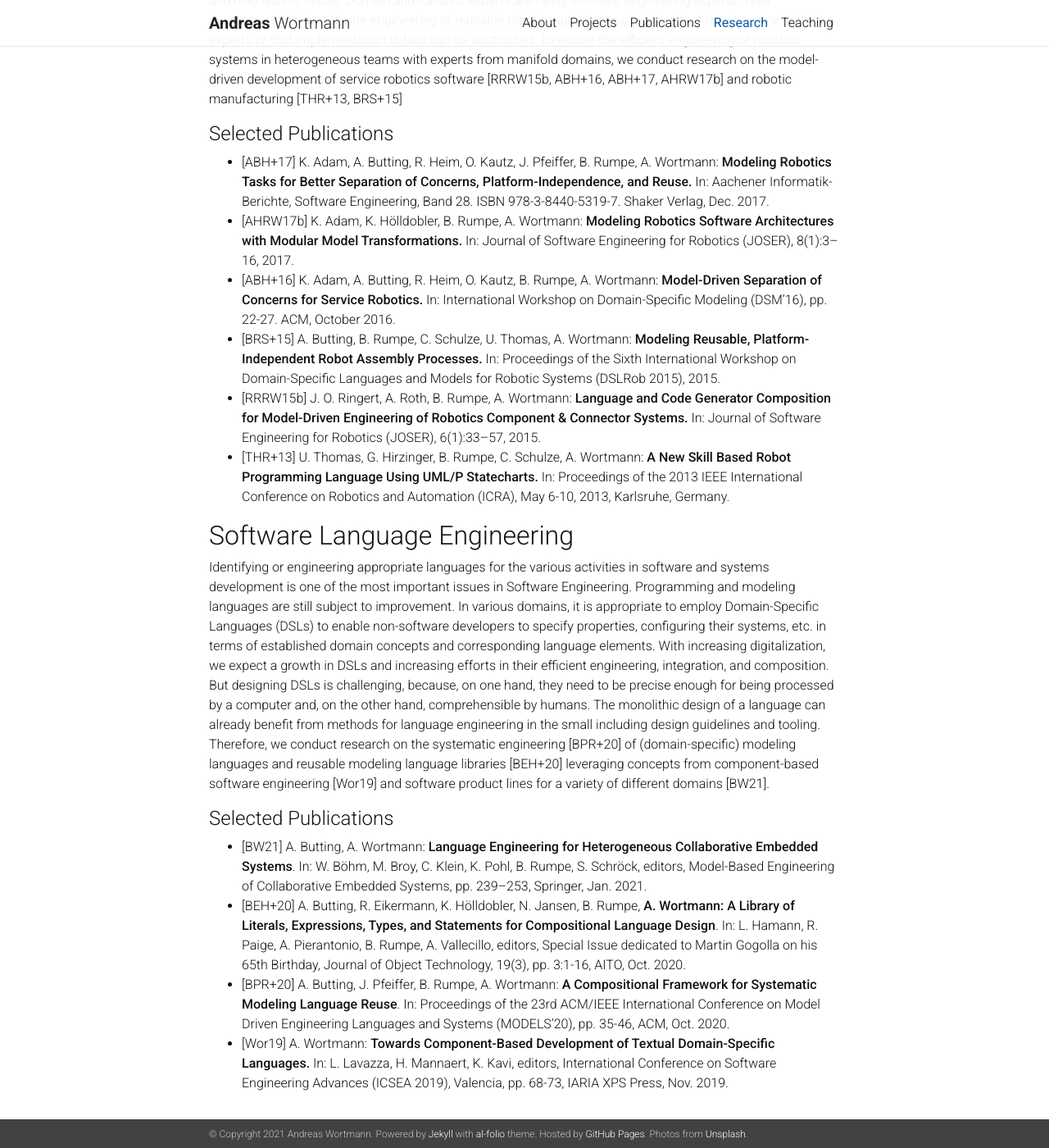
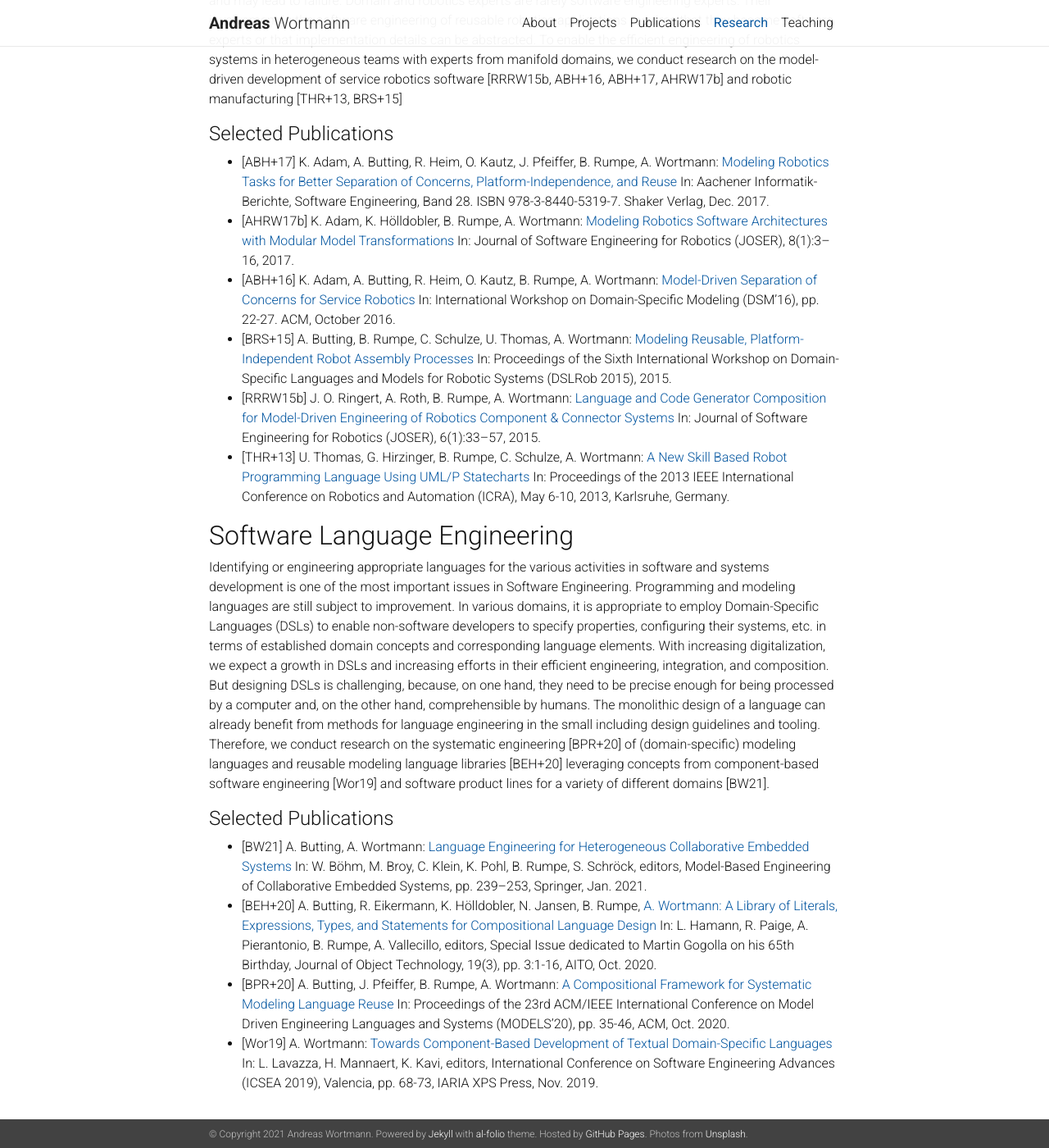
Before and after one commit to awortmann/awortmann.github.io, a Jekyll site: the page built from _pages/research.md, in a window 1280 px wide and 1400 px high, scrolled down 2008 px. Shown: the whole window at 82% size. Built offline with Jekyll 4.4.1, drawn with Linux system fonts in a browser that asks for light colours; nearby versions of some CDN libraries; a style sheet for code colours, icons or effects is not loaded; some of the changed lines change nothing that is shown; some of the changed text lies outside the part shown.

Commit message:
Minor update

```diff
--- a/_pages/research.md
+++ b/_pages/research.md
@@ -15,14 +15,14 @@ Developing software for automotive systems has become increasingly complex. Soph
 #### Selected Publications
 
 - [BBD+21] B. Böhm, W. Böhm, M. Daun, A. Hayward, S. Kranz, N. Regnat, S. Schröck, I. Stierand, A. Vogelsang, J. Vollmar, S. Voss, T. Weyer, A. Wortmann:
-**Engineering of Collaborative Embedded Systems**. In: W. Böhm, M. Broy, C. Klein, K. Pohl, B. Rumpe, S. Schröck, editors, Model-Based Engineering of Collaborative Embedded Systems, pp. 15–48, Springer, Jan. 2021.
-- [DRW+20] I. Drave, B. Rumpe, A. Wortmann, J. Berroth, G. Hoepfner, G. Jacobs, K. Spuetz, T. Zerwas, C. Guist, J. Kohl: **Modeling Mechanical Functional Architectures in SysML**. In: Proceedings of the 23rd ACM/IEEE International Conference on Model Driven Engineering Languages and Systems (MODELS'20), pp. 79-89, ACM, Oct. 2020.
-- [KRW20] O. Kautz, B. Rumpe, A. Wortmann: **Automated semantics-preserving parallel decomposition of finite component and connector architectures**.
+[Engineering of Collaborative Embedded Systems](../downloads/paper/2021/Engineering-of-Collaborative-Embedded-Systems.pdf). In: W. Böhm, M. Broy, C. Klein, K. Pohl, B. Rumpe, S. Schröck, editors, Model-Based Engineering of Collaborative Embedded Systems, pp. 15–48, Springer, Jan. 2021.
+- [DRW+20] I. Drave, B. Rumpe, A. Wortmann, J. Berroth, G. Hoepfner, G. Jacobs, K. Spuetz, T. Zerwas, C. Guist, J. Kohl: [Modeling Mechanical Functional Architectures in SysML](../downloads/paper/2020/Modeling-Mechanical-Functional-Architectures-in-SysML.pdf). In: Proceedings of the 23rd ACM/IEEE International Conference on Model Driven Engineering Languages and Systems (MODELS'20), pp. 79-89, ACM, Oct. 2020.
+- [KRW20] O. Kautz, B. Rumpe, A. Wortmann: [Automated semantics-preserving parallel decomposition of finite component and connector architectures](../downloads/paper/2020/Automated-semantics-preserving-parallel-decomposition-of-finite-component-and-connector-architectures.pdf).
 In: Automated Software Engineering Journal, 27, pp. 119-151, Springer, April 2020.
 - [KRSW20] J. C. Kirchhof, B. Rumpe, D. Schmalzing, A. Wortmann:
-**Structurally Evolving Component-Port-Connector Architectures of Centrally Controlled Systems**. In: M. Cordy, M. Acher, D. Beuche, G. Saake, editors, International Working Conference on Variability Modelling of Software-Intensive Systems (VAMOS'20), Magdeburg, article 23, ACM, Feb. 2020.
-- [BKRW19] A. Butting, O. Kautz, B. Rumpe, A. Wortmann: **Continuously Analyzing Finite, Message-Driven, Time-Synchronous Component &amp; Connector Systems During Architecture Evolution**. In: P. Pelliccione, J. Bosch, M. Marija, editors, Journal of Systems and Software (JSS), 149, pp. 437-461, Elsevier, March 2019.
-- [DGH+19] I. Drave, T. Greifenberg, S. Hillemacher, S. Kriebel, E. Kusmenko, M. Markthaler, P. Orth, K. S. Salman, J. Richenhagen, B. Rumpe, C. Schulze, M. von Wenckstern, A. Wortmann: **SMArDT Modeling for Automotive Software Testing**. In: R. Buyya, J. Bishop, K. Cooper, R. Jonas, A. Poggi, S. Srirama, editors, Software: Practice and Experience, 49(2):301-328, Wiley Online Library, Feb. 2019.
+[Structurally Evolving Component-Port-Connector Architectures of Centrally Controlled Systems](../downloads/paper/2020/Structurally-Evolving-Component-Port-Connector-Architectures-of-Centrally-Controlled-Systems.pdf). In: M. Cordy, M. Acher, D. Beuche, G. Saake, editors, International Working Conference on Variability Modelling of Software-Intensive Systems (VAMOS'20), Magdeburg, article 23, ACM, Feb. 2020.
+- [BKRW19] A. Butting, O. Kautz, B. Rumpe, A. Wortmann: [Continuously Analyzing Finite, Message-Driven, Time-Synchronous Component &amp; Connector Systems During Architecture Evolution](../downloads/paper/2019/Continuously-Analyzing-Finite-Message-Driven-Time-Synchronous-Component-and-Connector-Systems-During-Architecture-Evolution.pdf). In: P. Pelliccione, J. Bosch, M. Marija, editors, Journal of Systems and Software (JSS), 149, pp. 437-461, Elsevier, March 2019.
+- [DGH+19] I. Drave, T. Greifenberg, S. Hillemacher, S. Kriebel, E. Kusmenko, M. Markthaler, P. Orth, K. S. Salman, J. Richenhagen, B. Rumpe, C. Schulze, M. von Wenckstern, A. Wortmann: [SMArDT Modeling for Automotive Software Testing](../downloads/paper/2019/SMArDT-modeling-for-automotive-software-testing.pdf). In: R. Buyya, J. Bishop, K. Cooper, R. Jonas, A. Poggi, S. Srirama, editors, Software: Practice and Experience, 49(2):301-328, Wiley Online Library, Feb. 2019.
 
 ## Modeling in Industry 4.0 &amp; Digital Twins
 
@@ -30,13 +30,13 @@ Industry 4.0, the fourth industrial revolution, raises new challenges for future
 
 #### Selected Publications
 
-- [BDH+20] P. Bibow, M. Dalibor, C. Hopmann, B. Mainz, B. Rumpe, D. Schmalzing, M. Schmitz, A. Wortmann: [Model-Driven Development of a Digital Twin for Injection Molding](../downloads/paper/2020/Model-Driven-Development-of-a-Digital-Twin-for-Injection-Molding.pdf). In: S. Dustdar, E. Yu, C. Salinesi, D. Rieu, V. Pant, editors, International Conference on Advanced Information Systems Engineering (CAiSE'20), pp. 85-100, Grenoble, Springer International Publishing, June 2020.
+- [BDH+20] P. Bibow, M. Dalibor, C. Hopmann, B. Mainz, B. Rumpe, D. Schmalzing, M. Schmitz, A. Wortmann: [Model-Driven Development of a Digital Twin for Injection Molding](../downloads/paper/2021/Model-Driven-Development-of-a-Digital-Twin-for-Injection-Molding.pdf). In: S. Dustdar, E. Yu, C. Salinesi, D. Rieu, V. Pant, editors, International Conference on Advanced Information Systems Engineering (CAiSE'20), pp. 85-100, Grenoble, Springer International Publishing, June 2020.
 - [DMR+20] M. Dalibor, J. Michael, B. Rumpe, S. Varga, A. Wortmann:
 [Towards a Model-Driven Architecture for Interactive Digital Twin Cockpits](../downloads/paper/2020/Towards-a-Model-Driven-Architecture-for-Interactive-Digital-Twin-Cockpits.pdf).
 In: G. Dobbie, U. Frank, G. Kappel, S. Liddle, H. Mayr, editors, Conceptual Modeling, pp. 377-387, Springer, Oct. 2020.
-- [KMR+20] J. C. Kirchhof, J. Michael, B. Rumpe, S. Varga, A. Wortmann: [Model-Driven Digital Twin Construction: Synthesizing the Integration of Cyber-Physical Systems with Their Information Systems](Model-driven-Digital-Twin-Construction-Synthesizing-the-Integration-of-Cyber-Physical-Systems-with-Their-Information-Systems.pdf). In: Proceedings of the 23rd ACM/IEEE International Conference on Model Driven Engineering Languages and Systems (MODELS'20), pp. 90-101, ACM, Oct. 2020.
-- [SHH+20] G. Schuh, C. Häfner, C. Hopmann, B. Rumpe, M. Brockmann, A. Wortmann, J. Maibaum, M. Dalibor, P. Bibow, P. Sapel, M. Kröger: **Effizientere Produktion mit Digitalen Schatten.** In: W. Bauer, W. Volk, M. Zäh, editors, ZWF Zeitschrift für wirtschaftlichen Fabrikbetrieb 115 (special), pp. 105-107, Carl Hanser Verlag, Munich, April 2020.
-- [WBCW20] A. Wortmann, O. Barais, B. Combemale, M. Wimmer: [Modeling Languages in Industry 4.0: an Extended Systematic Mapping Study](Modeling-languages-in-Industry-4-0-an-extended-systematic-mapping-study.pdf). In: J. Gray and V. Kulkarni, editors, Software and Systems Modeling, 19(1), pp. 67-94, Springer, Jan. 2020.
+- [KMR+20] J. C. Kirchhof, J. Michael, B. Rumpe, S. Varga, A. Wortmann: [Model-Driven Digital Twin Construction: Synthesizing the Integration of Cyber-Physical Systems with Their Information Systems](../downloads/paper/2020/Model-driven-Digital-Twin-Construction-Synthesizing-the-Integration-of-Cyber-Physical-Systems-with-Their-Information-Systems.pdf). In: Proceedings of the 23rd ACM/IEEE International Conference on Model Driven Engineering Languages and Systems (MODELS'20), pp. 90-101, ACM, Oct. 2020.
+- [SHH+20] G. Schuh, C. Häfner, C. Hopmann, B. Rumpe, M. Brockmann, A. Wortmann, J. Maibaum, M. Dalibor, P. Bibow, P. Sapel, M. Kröger: Effizientere Produktion mit Digitalen Schatten. In: W. Bauer, W. Volk, M. Zäh, editors, ZWF Zeitschrift für wirtschaftlichen Fabrikbetrieb 115 (special), pp. 105-107, Carl Hanser Verlag, Munich, April 2020.
+- [WBCW20] A. Wortmann, O. Barais, B. Combemale, M. Wimmer: [Modeling Languages in Industry 4.0: an Extended Systematic Mapping Study](../downloads/paper/2020/Modeling-languages-in-Industry-4-0-an-extended-systematic-mapping-study.pdf). In: J. Gray and V. Kulkarni, editors, Software and Systems Modeling, 19(1), pp. 67-94, Springer, Jan. 2020.
 
 ## Robotics
 
@@ -44,12 +44,12 @@ Deploying robotics applications requires expertise from multiple domains, includ
 
 #### Selected Publications
 
-- [ABH+17] K. Adam, A. Butting, R. Heim, O. Kautz, J. Pfeiffer, B. Rumpe, A. Wortmann: **Modeling Robotics Tasks for Better Separation of Concerns, Platform-Independence, and Reuse.** In: Aachener Informatik-Berichte, Software Engineering, Band 28. ISBN 978-3-8440-5319-7. Shaker Verlag, Dec. 2017.
-- [AHRW17b] K. Adam, K. Hölldobler, B. Rumpe, A. Wortmann: **Modeling Robotics Software Architectures with Modular Model Transformations.** In: Journal of Software Engineering for Robotics (JOSER), 8(1):3–16, 2017.
-- [ABH+16] K. Adam, A. Butting, R. Heim, O. Kautz, B. Rumpe, A. Wortmann: **Model-Driven Separation of Concerns for Service Robotics.** In: International Workshop on Domain-Specific Modeling (DSM'16), pp. 22-27. ACM, October 2016.
-- [BRS+15] A. Butting, B. Rumpe, C. Schulze, U. Thomas, A. Wortmann: **Modeling Reusable, Platform-Independent Robot Assembly Processes.** In: Proceedings of the Sixth International Workshop on Domain-Specific Languages and Models for Robotic Systems (DSLRob 2015), 2015.
-- [RRRW15b] J. O. Ringert, A. Roth, B. Rumpe, A. Wortmann: **Language and Code Generator Composition for Model-Driven Engineering of Robotics Component & Connector Systems.** In: Journal of Software Engineering for Robotics (JOSER), 6(1):33–57, 2015.
-- [THR+13] U. Thomas, G. Hirzinger, B. Rumpe, C. Schulze, A. Wortmann: **A New Skill Based Robot Programming Language Using UML/P Statecharts.** In: Proceedings of the 2013 IEEE International Conference on Robotics and Automation (ICRA), May 6-10, 2013, Karlsruhe, Germany.
+- [ABH+17] K. Adam, A. Butting, R. Heim, O. Kautz, J. Pfeiffer, B. Rumpe, A. Wortmann: [Modeling Robotics Tasks for Better Separation of Concerns, Platform-Independence, and Reuse](https://www.se-rwth.de/publications/Modeling-Robotics-Tasks-for-Better-Separation-of-Concerns-Platform-Independence-and-Reuse.pdf) In: Aachener Informatik-Berichte, Software Engineering, Band 28. ISBN 978-3-8440-5319-7. Shaker Verlag, Dec. 2017.
+- [AHRW17b] K. Adam, K. Hölldobler, B. Rumpe, A. Wortmann: [Modeling Robotics Software Architectures with Modular Model Transformations](../downloads/paper/2017/Modeling-Robotics-Software-Architectures-with-Modular-Model-Transformations.pdf) In: Journal of Software Engineering for Robotics (JOSER), 8(1):3–16, 2017.
+- [ABH+16] K. Adam, A. Butting, R. Heim, O. Kautz, B. Rumpe, A. Wortmann: [Model-Driven Separation of Concerns for Service Robotics](../downloads/paper/2016/Modeling-Robotics-Software-Architectures-with-Modular-Model-Transformations.pdf) In: International Workshop on Domain-Specific Modeling (DSM'16), pp. 22-27. ACM, October 2016.
+- [BRS+15] A. Butting, B. Rumpe, C. Schulze, U. Thomas, A. Wortmann: [Modeling Reusable, Platform-Independent Robot Assembly Processes](../downloads/paper/2015/Modeling-Reusable-Platform-Independent-Robot-Assembly-Processes.pdf) In: Proceedings of the Sixth International Workshop on Domain-Specific Languages and Models for Robotic Systems (DSLRob 2015), 2015.
+- [RRRW15b] J. O. Ringert, A. Roth, B. Rumpe, A. Wortmann: [Language and Code Generator Composition for Model-Driven Engineering of Robotics Component & Connector Systems](../downloads/paper/2015/Language-and-Code-Generator-Composition-for-Model-Driven-Engineering-of-Robotics-Component-and-Connector-Systems.pdf) In: Journal of Software Engineering for Robotics (JOSER), 6(1):33–57, 2015.
+- [THR+13] U. Thomas, G. Hirzinger, B. Rumpe, C. Schulze, A. Wortmann: [A New Skill Based Robot Programming Language Using UML/P Statecharts](../downloads/paper/2013/A-New-Skill-Based-Robot-Programming-Language-Using-UML-P-Statecharts.pdf) In: Proceedings of the 2013 IEEE International Conference on Robotics and Automation (ICRA), May 6-10, 2013, Karlsruhe, Germany.
 
 ## Software Language Engineering
 
@@ -57,7 +57,7 @@ Identifying or engineering appropriate languages for the various activities in s
 
 #### Selected Publications
 
-- [BW21] A. Butting, A. Wortmann: **Language Engineering for Heterogeneous Collaborative Embedded Systems**. In: W. Böhm, M. Broy, C. Klein, K. Pohl, B. Rumpe, S. Schröck, editors, Model-Based Engineering of Collaborative Embedded Systems, pp. 239–253, Springer, Jan. 2021.
-- [BEH+20] A. Butting, R. Eikermann, K. Hölldobler, N. Jansen, B. Rumpe, **A. Wortmann: A Library of Literals, Expressions, Types, and Statements for Compositional Language Design**. In: L. Hamann, R. Paige, A. Pierantonio, B. Rumpe, A. Vallecillo, editors, Special Issue dedicated to Martin Gogolla on his 65th Birthday, Journal of Object Technology, 19(3), pp. 3:1-16, AITO, Oct. 2020.
-- [BPR+20] A. Butting, J. Pfeiffer, B. Rumpe, A. Wortmann: **A Compositional Framework for Systematic Modeling Language Reuse**. In: Proceedings of the 23rd ACM/IEEE International Conference on Model Driven Engineering Languages and Systems (MODELS'20), pp. 35-46, ACM, Oct. 2020.
-- [Wor19] A. Wortmann: **Towards Component-Based Development of Textual Domain-Specific Languages.** In: L. Lavazza, H. Mannaert, K. Kavi, editors, International Conference on Software Engineering Advances (ICSEA 2019), Valencia, pp. 68-73, IARIA XPS Press, Nov. 2019.
+- [BW21] A. Butting, A. Wortmann: [Language Engineering for Heterogeneous Collaborative Embedded Systems](../downloads/paper/2021/Language-Engineering-for-Heterogeneous-Collaborative-Embedded-Systems.pdf) In: W. Böhm, M. Broy, C. Klein, K. Pohl, B. Rumpe, S. Schröck, editors, Model-Based Engineering of Collaborative Embedded Systems, pp. 239–253, Springer, Jan. 2021.
+- [BEH+20] A. Butting, R. Eikermann, K. Hölldobler, N. Jansen, B. Rumpe, [A. Wortmann: A Library of Literals, Expressions, Types, and Statements for Compositional Language Design](../downloads/paper/2020/A-Library-of-Literals-Expressions-Types-and-Statements-for-Compositional-Language-Design.pdf) In: L. Hamann, R. Paige, A. Pierantonio, B. Rumpe, A. Vallecillo, editors, Special Issue dedicated to Martin Gogolla on his 65th Birthday, Journal of Object Technology, 19(3), pp. 3:1-16, AITO, Oct. 2020.
+- [BPR+20] A. Butting, J. Pfeiffer, B. Rumpe, A. Wortmann: [A Compositional Framework for Systematic Modeling Language Reuse](../downloads/paper/2020/A-Compositional-Framework-for-Systematic-Modeling-Language-Reuse.pdf) In: Proceedings of the 23rd ACM/IEEE International Conference on Model Driven Engineering Languages and Systems (MODELS'20), pp. 35-46, ACM, Oct. 2020.
+- [Wor19] A. Wortmann: [Towards Component-Based Development of Textual Domain-Specific Languages](../downloads/paper/2019/Towards-Component-Based-Development-of-Textual-Domain-Specific-Languages.pdf) In: L. Lavazza, H. Mannaert, K. Kavi, editors, International Conference on Software Engineering Advances (ICSEA 2019), Valencia, pp. 68-73, IARIA XPS Press, Nov. 2019.
```
Also changed, not shown: 15 other files.
